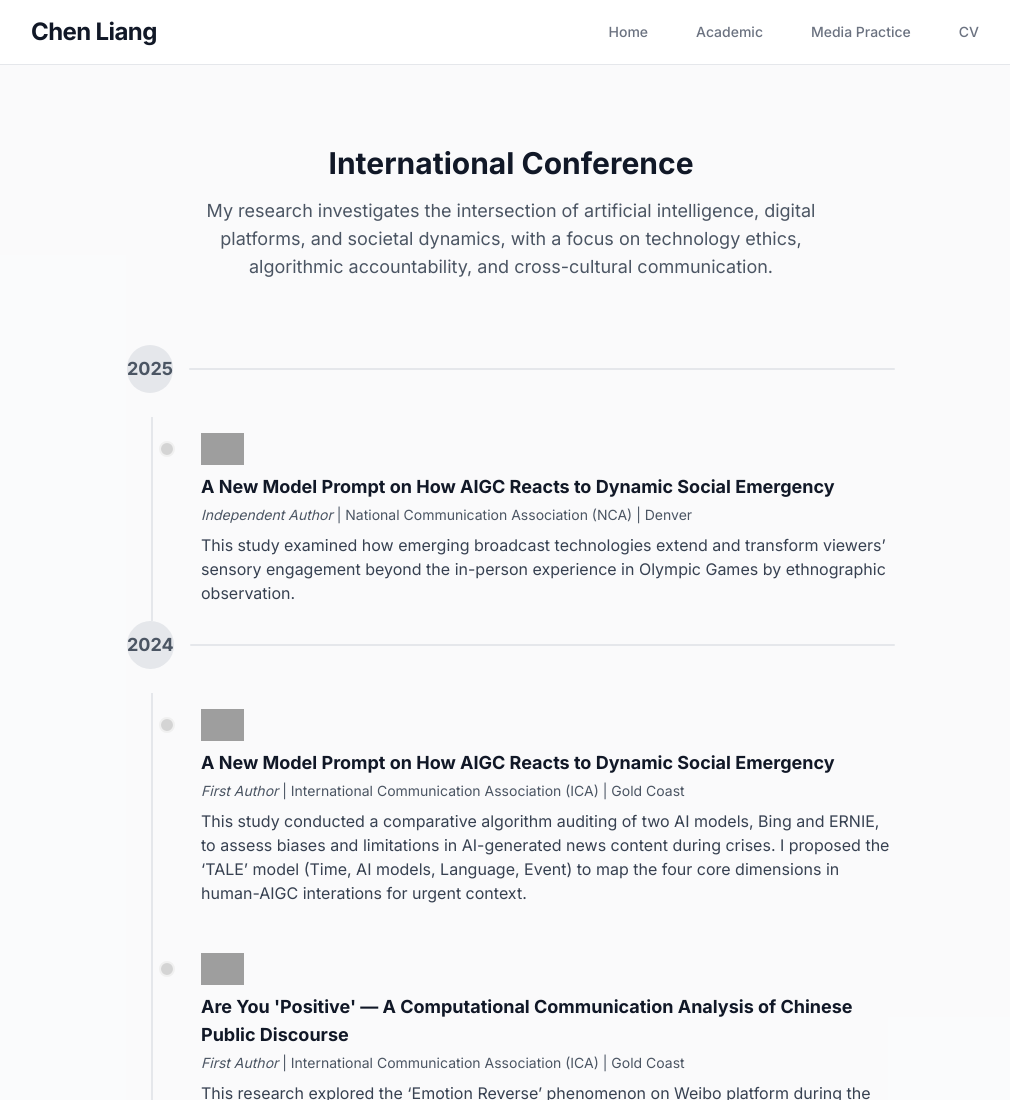
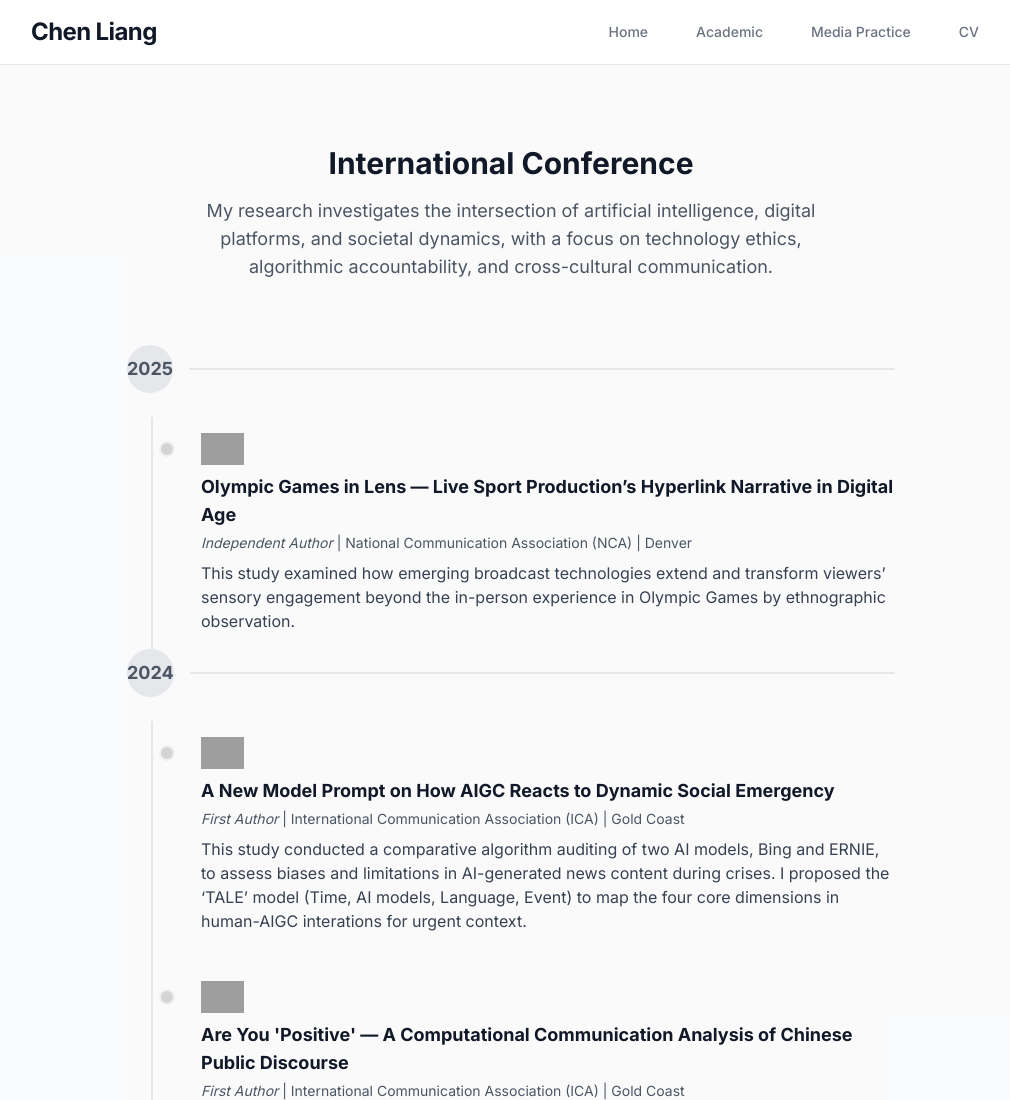
Before and after one commit to Midwarts/liangchen.github.io, a plain HTML site: page academic.html in a window 1280 px wide. Shown: the top 1100 px of the page, without its empty margins (129-1139 px from the left). Drawn offline with nearby package versions, Linux system fonts and the light colour scheme; grey boxes are pictures that could not be loaded.

Commit message:
Update academic page content

```diff
--- a/academic.html
+++ b/academic.html
@@ -83,7 +83,7 @@
                             <div class="relative timeline-item">
                                  <img src="https://www.icahdq.org/resource/resmgr/images/temp/ica-logo-web-small.png" alt="ICA Logo" class="h-8 mb-2" onerror="this.style.display='none'; this.nextSibling.style.display='block'">
                                  <div style="display:none;" class="h-8 w-24 bg-gray-200 rounded flex items-center justify-center text-xs text-gray-500 mb-2">ICA Logo</div>
-                                <h4 class="font-bold text-lg text-gray-900">A New Model Prompt on How AIGC Reacts to Dynamic Social Emergency</h4>
+                                <h4 class="font-bold text-lg text-gray-900">Olympic Games in Lens — Live Sport Production’s Hyperlink Narrative in Digital Age</h4>
                                 <p class="text-sm text-gray-600 mt-1"><em>Independent Author</em> | National Communication Association (NCA) | Denver</p>
                                 <p class="mt-2 text-gray-700">This study examined how emerging broadcast technologies extend and transform viewers’ sensory engagement beyond the in-person experience in Olympic Games by ethnographic observation.</p>
                             </div>
```
Also changed, not shown: 1 other file.
